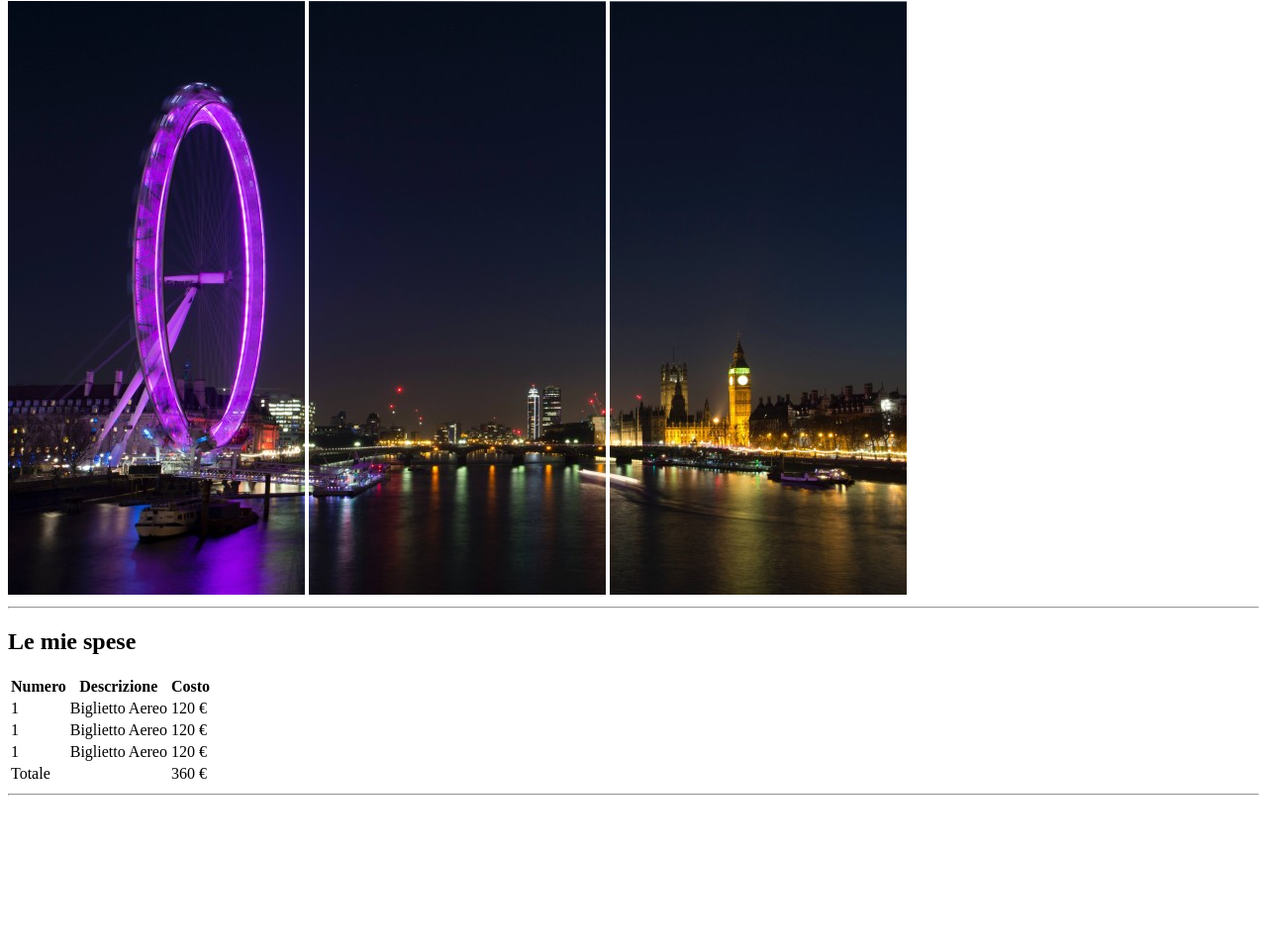
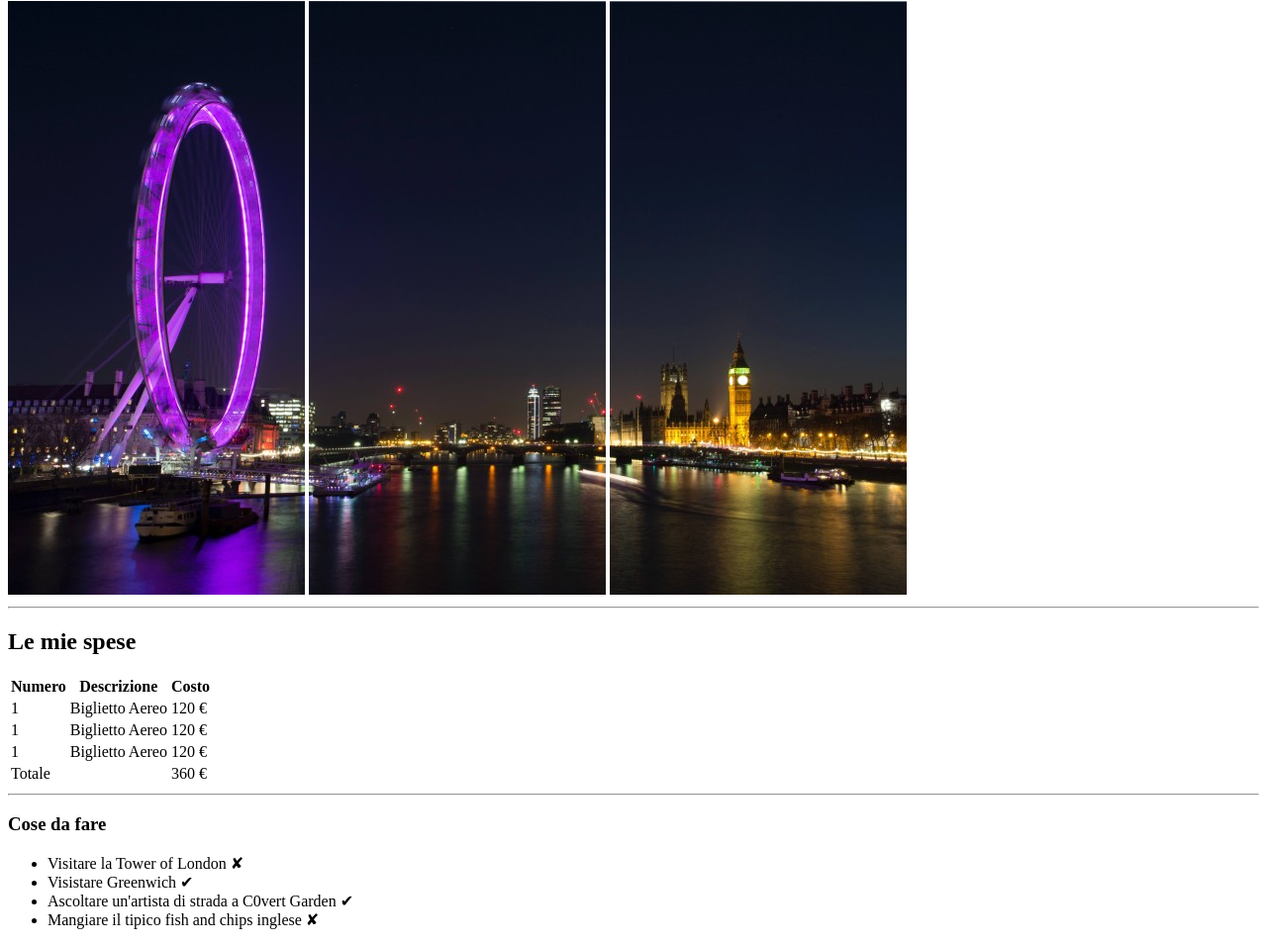
Before and after one commit to SanSciain/html-london-trip, a plain HTML site: page index.html in a window 1280 px wide. Shown: the part 79-1034 px from the top of the page at 99% size. Before the commit the page ends 891 px from the top, so only its background shows below. Drawn offline with Linux system fonts and the light colour scheme.

Commit message:
to do completed

```diff
--- a/index.html
+++ b/index.html
@@ -64,7 +64,15 @@
 
       <hr />
 
-      <div></div>
+      <div>
+        <h3>Cose da fare</h3>
+        <ul>
+          <li>Visitare la Tower of London &#10008;</li>
+          <li>Visistare Greenwich &#10004;</li>
+          <li>Ascoltare un'artista di strada a C0vert Garden &#10004;</li>
+          <li>Mangiare il tipico fish and chips inglese &#10008;</li>
+        </ul>
+      </div>
 
       <div></div>
 
```
